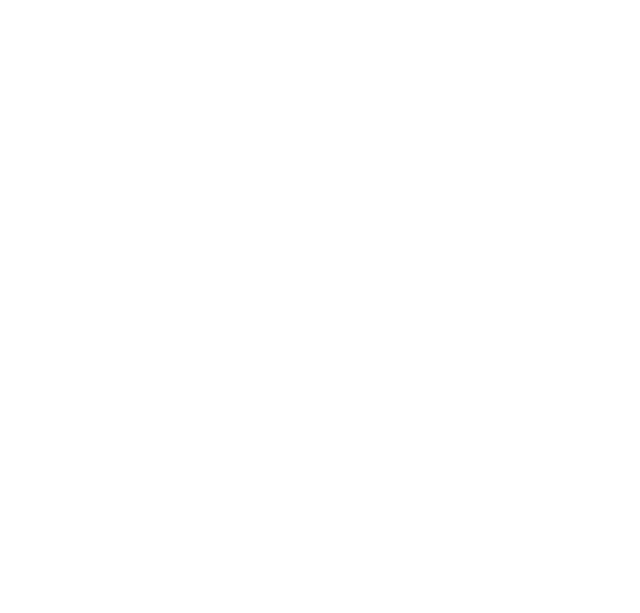
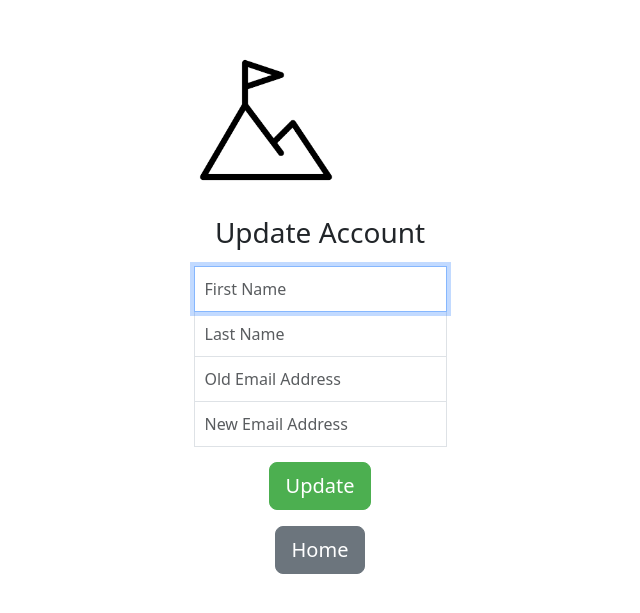
Before and after one commit to oracle-wizard/cen3031-group2, a React (Vite) app: page /update-account in a window 1280 px wide. Before the commit this address had no page. Shown: the part 121-734 px from the top of the page, without its empty margins (320-960 px from the left). Built offline with nearby package versions, Linux system fonts and the light colour scheme.

Commit message:
most of the account update

```diff
--- a/src/App.tsx
+++ b/src/App.tsx
@@ -3,7 +3,7 @@
 import HomePage from './pages/HomePage';
 import RegistrationPage from './pages/RegistrationPage';
 import LoginPage from './pages/LoginPage';
-import UpdateProfile from './pages/AccountUpdate';
+import UpdateAccount from './pages/UpdateAccount';
 import Dashboard from './pages/Dashboard';
 import ResetPassword from './pages/ResetPasswordPage';
 import ExpenseTracker from './pages/ExpenseTracker.tsx';
@@ -15,7 +15,7 @@
         <Route path="/" element={<HomePage />} />
         <Route path="/register" element={<RegistrationPage />} />
         <Route path="/login" element={<LoginPage />} />
-        <Route path="/update-profile" element={<UpdateProfile />} />
+        <Route path="/update-account" element={<UpdateAccount />} />
         <Route path="/dashboard" element ={<Dashboard/>} />
         <Route path = "/reset-password" element = {<ResetPassword/>}/>
         <Route path="/expense-tracker" element={<ExpenseTracker />} />
--- a/src/pages/AccountUpdate.tsx
+++ /dev/null
@@ -1,93 +0,0 @@
-import React, { useState } from 'react';
-import axios from 'axios';
-
-type UserProfile = {
-  username: string;
-  email: string;
-  firstName: string;
-  lastName: string;
-};
-
-const UpdateProfile: React.FC = () => {
-  // Initialize form state
-  const [profile, setProfile] = useState<UserProfile>({
-    username: '',
-    email: '',
-    firstName: '',
-    lastName: ''
-  });
-
-  const [message, setMessage] = useState<string | null>(null);
-
-  const handleInputChange = (e: React.ChangeEvent<HTMLInputElement>) => {
-    const { name, value } = e.target;
-    setProfile((prevProfile) => ({ ...prevProfile, [name]: value }));
-  };
-
-  const handleSubmit = async (e: React.FormEvent) => {
-    e.preventDefault();
-    try {
-      await axios.put('http://localhost:3000/api/update-profile', profile);
-      setMessage('Profile updated successfully!');
-    } catch (error) {
-      setMessage('Error updating profile. Please try again.');
-      console.error(error);
-    }
-  };
-
-  return (
-    <div style={{ maxWidth: '400px', margin: '0 auto', padding: '1rem' }}>
-      <h2>Update Profile</h2>
-      {message && <p>{message}</p>}
-      <form onSubmit={handleSubmit}>
-        <div>
-          <label htmlFor="username">Username</label>
-          <input
-            type="text"
-            id="username"
-            name="username"
-            value={profile.username}
-            onChange={handleInputChange}
-            required
-          />
-        </div>
-        <div>
-          <label htmlFor="email">Email</label>
-          <input
-            type="email"
-            id="email"
-            name="email"
-            value={profile.email}
-            onChange={handleInputChange}
-            required
-          />
-        </div>
-        <div>
-          <label htmlFor="firstName">First Name</label>
-          <input
-            type="text"
-            id="firstName"
-            name="firstName"
-            value={profile.firstName}
-            onChange={handleInputChange}
-            required
-          />
-        </div>
-        <div>
-          <label htmlFor="lastName">Last Name</label>
-          <input
-            type="text"
-            id="lastName"
-            name="lastName"
-            value={profile.lastName}
-            onChange={handleInputChange}
-            required
-          />
-        </div>
-        <button type="submit">Update Profile</button>
-      </form>
-    </div>
-  );
-};
-
-export default UpdateProfile;
--- a/src/pages/RegistrationPage.tsx
+++ b/src/pages/RegistrationPage.tsx
@@ -11,13 +11,16 @@
     password: '',
     confirmPassword: ''
   });
+
   const [message, setMessage] = useState('');
+
   const navigate = useNavigate(); // Initialize useNavigate for navigation
 
   // Function to navigate to the registration page
   const goToLogin = () => {
     navigate('/login');
   };
+
   const validatePassword = (password : string)=>{
 
     if(password.length<8 || !/\d/.test(password) || ! /[A-Z]/.test(password) ||  ! /[a-z]/.test(password) ){
@@ -25,6 +28,7 @@
     }
     return '';
    }
+
   const handleChange = (e: React.ChangeEvent<HTMLInputElement>) => {
     const { name, value } = e.target;
     setFormData((prevData) => ({
@@ -108,7 +112,7 @@
           type="email"
           name="email"
           className="form-control"
-          placeholder="Email address"
+          placeholder="Email Address"
           value={formData.email}
           onChange={handleChange}
           required
@@ -136,7 +140,7 @@
 
 
         <div>
-        <button className="btn btn-lg btn-primary btn-block" type="submit">Register</button>
+        <button className="btn btn-lg btn-primary btn-block mt-3" type="submit">Register</button>
         </div>
         {/* Home Button Below with Margin */}
         <button
--- a/src/pages/ResetPasswordPage.tsx
+++ b/src/pages/ResetPasswordPage.tsx
@@ -41,7 +41,7 @@
             headers: {
               'Content-Type': 'application/json',
             }});
-        if(reponse.status ===200){
+        if(reponse.status === 200){
             console.log("response is 200")
             setSuccess("Please check your email. ")
 
--- /dev/null
+++ b/src/pages/UpdateAccount.tsx
@@ -0,0 +1,120 @@
+import React, { useState } from 'react';
+import { useNavigate } from 'react-router-dom';
+import api from '../axiosInstance';
+import '@/styles/UpdateAccount.css';
+
+const UpdateAccount: React.FC = () => {
+  // State to store form input
+  const [formData, setFormData] = useState({
+    firstName: '',
+    lastName: '',
+    oldEmail: '',
+    newEmail: ''
+  });
+
+  // State to handle messages
+  const [success, setSuccess] = useState('');
+  const [error, setError] = useState('');
+
+  const navigate = useNavigate(); // Initialize useNavigate for navigation
+
+  const goToExpenses = () => {
+    navigate('/expense-tracker')
+  }
+
+  // Handle input changes
+  const handleChange = (e: React.ChangeEvent<HTMLInputElement>) => {
+    const { name, value } = e.target;
+    setFormData({ ...formData, [name]: value }); // Update the specific field in formData
+  };
+
+  // Handle form submission
+  const handleSubmit = async (e: React.FormEvent) => {
+    e.preventDefault(); // Prevent page reload
+    setSuccess('');
+    setError('');
+
+    try {
+      const response = await api.put('/update-account', formData, {
+        headers: { 'Content-Type': 'application/json' },
+      });
+
+      if (response.status === 200) {
+        setSuccess('User details updated successfully!');
+      }
+    } catch (error) {
+      console.error('Error updating user:', error);
+      setError('Failed to update user details.');
+    }
+  };
+
+  return (
+    <div className="text-center">
+      <form className="form-register" onSubmit={handleSubmit}>
+      <img className="mb-4" src="../assets/summit.png" alt="Logo" width="144" height="144" />
+      <h1 className="h3 mb-3 font-weight-normal">Update Account</h1>
+
+          <input
+            type="text"
+            name="firstName"
+            className="form-control"
+            placeholder="First Name"
+            value={formData.firstName}
+            onChange={handleChange}
+            required
+            autoFocus
+          />
+
+          <input
+            type="text"
+            name="lastName"
+            className="form-control"
+            placeholder="Last Name"
+            value={formData.lastName}
+            onChange={handleChange}
+            required
+          />
+
+          <input
+            type="email"
+            name="oldEmail"
+            className="form-control"
+            placeholder="Old Email Address"
+            value={formData.oldEmail}
+            onChange={handleChange}
+            required
+          />
+
+          <input
+            type="email"
+            name="newEmail"
+            className="form-control"
+            placeholder="New Email Address"
+            value={formData.newEmail}
+            onChange={handleChange}
+            required
+          />
+
+        <button className="btn btn-lg btn-primary btn-block mt-3" type="submit">Update</button>
+
+        <div>
+        <button
+          type="button"
+          className="btn btn-lg btn-secondary btn-block mt-3" /* Added `mt-3` for spacing */
+          onClick={goToExpenses}
+          >
+          Home
+        </button>
+        </div>
+
+      {/* Display success or error messages */}
+
+      {success && <p style={{ color: 'green' }}>{success}</p>}
+      {error && <p style={{ color: 'red' }}>{error}</p>}
+
+      </form>
+    </div>
+  );
+};
+
+export default UpdateAccount;
--- /dev/null
+++ b/src/styles/UpdateAccount.css
@@ -0,0 +1,59 @@
+html,
+body {
+  height: 100%;
+}
+
+body {
+  display: -ms-flexbox;
+  display: -webkit-box;
+  display: flex;
+  -ms-flex-align: center;
+  -ms-flex-pack: center;
+  -webkit-box-align: center;
+  align-items: center;
+  -webkit-box-pack: center;
+  justify-content: center;
+  padding-top: 40px;
+  padding-bottom: 40px;
+}
+
+.form-register {
+  width: 100%;
+  max-width: 330px;
+  padding: 15px;
+  margin: 0 auto;
+}
+
+.form-register .form-control {
+  position: relative;
+  box-sizing: border-box;
+  height: auto;
+  padding: 10px;
+  font-size: 16px;
+  margin-bottom: 10px; /* Add spacing between input fields */
+}
+
+.form-register .form-control:focus {
+  z-index: 2;
+}
+
+.form-register input[type="text"],
+.form-register input[type="email"] {
+  margin-bottom: -1px;
+  border-radius: 0;
+}
+
+.btn-primary {
+  background-color: #4CAF50; /* Replace with your desired color */
+  border-color: #4CAF50;
+}
+
+.btn-primary:hover {
+  background-color: #45A049; /* Optional: Color when hovering */
+  border-color: #45A049;
+}
+
+.btn-primary:active {
+  background-color: #3e8e41; /* Color when clicked */
+  border-color: #3e8e41;
+}
```
Also changed, not shown: 2 other files (tests, documents, lock files or other folders).
